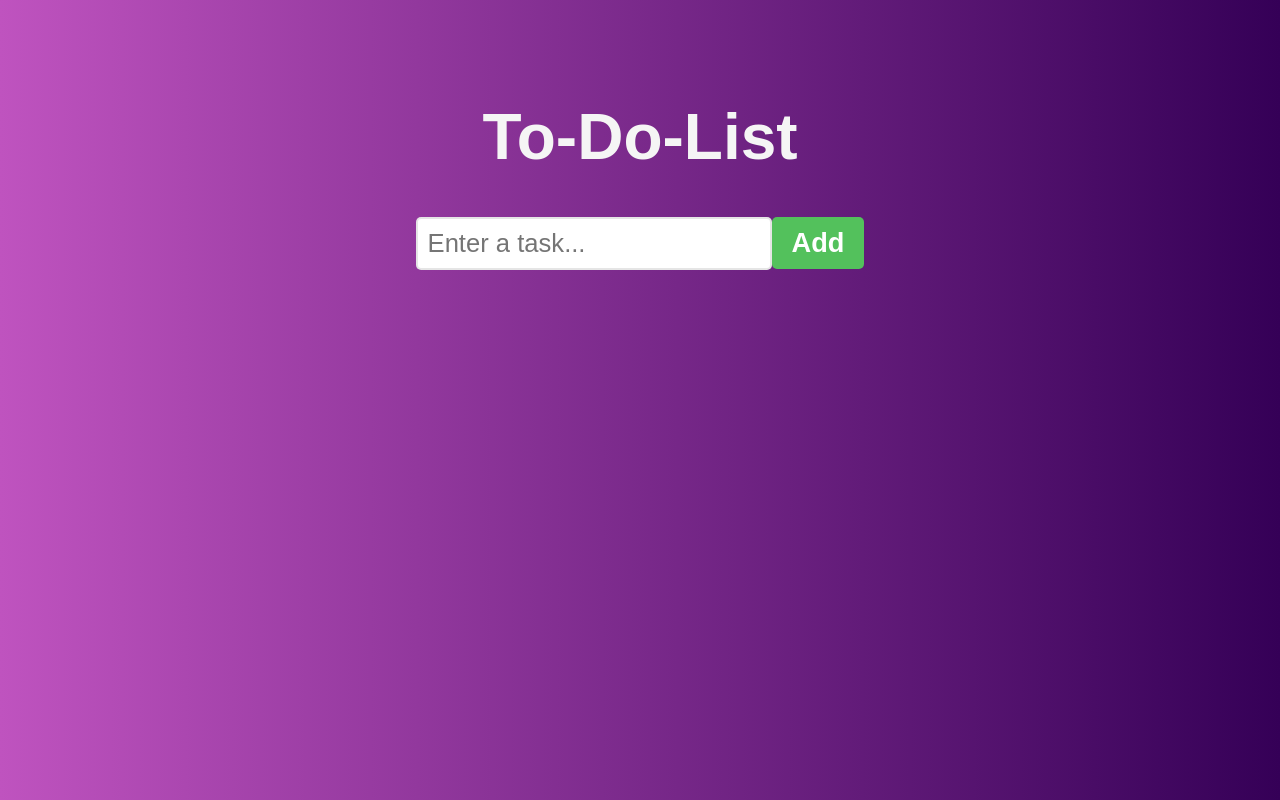
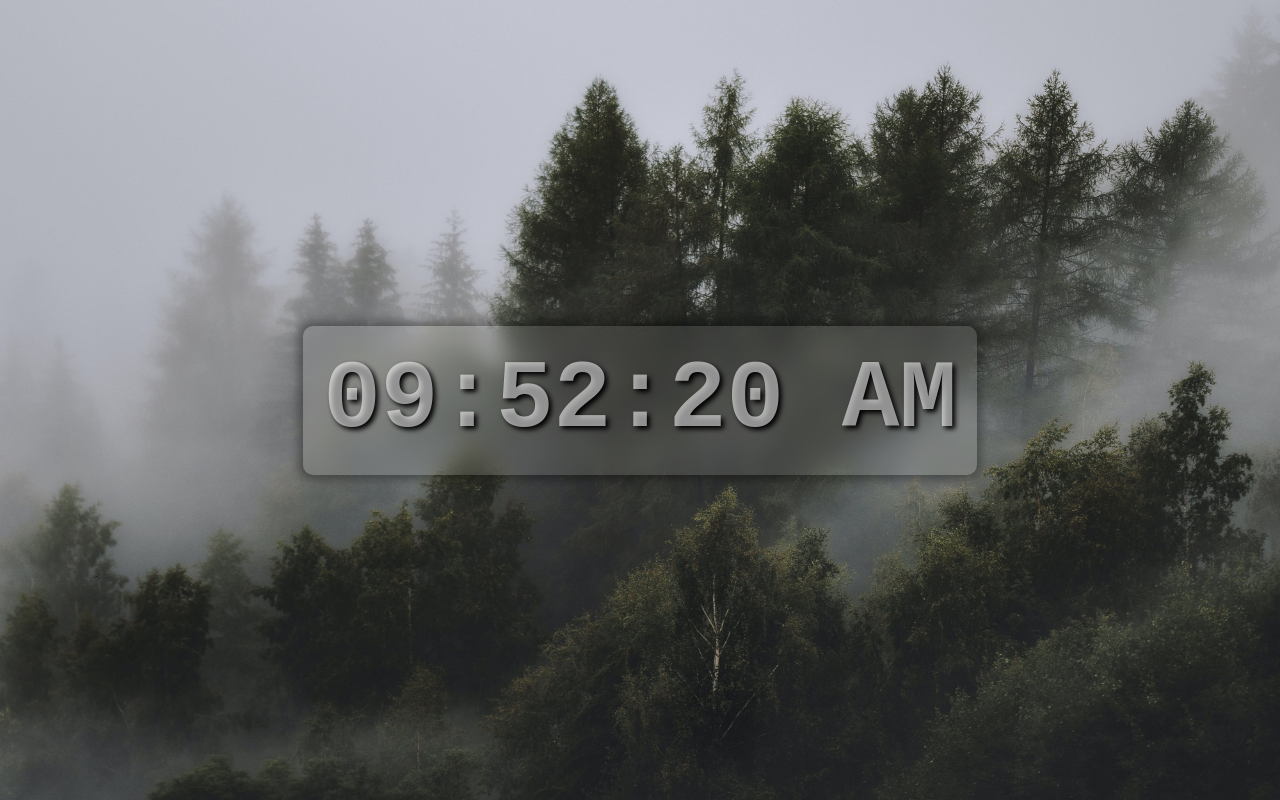
Before and after one commit to sefakpsz/React-With-BroCode, a React (Vite) app: page / in a window 1280 px wide. Built offline with nearby package versions, Linux system fonts and the light colour scheme.

Commit message:
feat: digital clock added

```diff
--- a/src/App.jsx
+++ b/src/App.jsx
@@ -12,8 +12,11 @@
 // import UpdatingStateOfObject from "./UpdatingStateOfObject/UpdatingStateOfObject";
 // import UpdatingStateOfArray from "./UpdatingStateOfArray/UpdatingStateOfArray";
 // import UpdatingStateOfArrayOfObject from "./UpdatingStateOfArrayOfObject/UpdatingStateOfArrayOfObject";
+// import ToDoList from "./ToDoList/ToDoList";
+// import LearnUseEffectColors from "./LearnUseEffect/LearnUseEffectColors";
+// import LearnUseEffectMeasure from "./LearnUseEffect/LearnUseEffectMeasure";
 
-import ToDoList from "./ToDoList/ToDoList";
+import DigitalClock from "./DigitalClock/DigitalClock";
 
 function App() {
   // const fruits = [
@@ -32,10 +35,23 @@ function App() {
   //   { id: 10, name: "broccoli", calories: 50 },
   // ];
 
+  // const [a, setA] = useState(false);
+
   return (
     <>
+      <DigitalClock />
+      {/*
+      <LearnUseEffectMeasure />
+      <button
+        onClick={() => {
+          setA(!a);
+        }}
+      >
+        CLICK
+      </button>
+      {a && <LearnUseEffectMeasure />}
+      <LearnUseEffectColors />
       <ToDoList />
-      {/*
       <UpdatingStateOfArrayOfObject />
       <UpdatingStateOfArray />
       <UpdatingStateOfObject />
--- /dev/null
+++ b/src/DigitalClock/DigitalClock.jsx
@@ -0,0 +1,46 @@
+import { useState } from "react";
+import styles from "./DigitalClock.module.css";
+import { useEffect } from "react";
+
+function DigitalClock() {
+  const [time, setTime] = useState(new Date());
+
+  useEffect(() => {
+    const intervalId = setInterval(() => {
+      setTime(new Date());
+    }, 1000);
+
+    return () => {
+      clearInterval(intervalId);
+    };
+  }, []);
+
+  function getFormattedTime() {
+    let hours = time.getHours();
+    let minutes = time.getMinutes();
+    let seconds = time.getSeconds();
+    let meridiem = hours >= 12 ? "PM" : "AM";
+
+    hours = hours % 12 || 12;
+
+    return `${padZero(hours)}:${padZero(minutes)}:${padZero(
+      seconds
+    )} ${meridiem}`;
+  }
+
+  function padZero(number) {
+    return number < 10 ? `0${number}` : number;
+  }
+
+  return (
+    <>
+      <div className={styles.clock_container}>
+        <div className={styles.clock}>
+          <span>{getFormattedTime()}</span>
+        </div>
+      </div>
+    </>
+  );
+}
+
+export default DigitalClock;
--- /dev/null
+++ b/src/DigitalClock/DigitalClock.module.css
@@ -0,0 +1,30 @@
+body{
+    background-image: url(../assets/trees.jpg);
+    background-position: center;
+    background-repeat: no-repeat;
+    background-size: cover;
+    background-attachment: fixed;
+    margin: 0;
+
+    display: flex;
+    justify-content: center;
+    min-height: 100vh;
+    align-items: center;
+}
+
+.clock_container{
+    background: rgba(255, 255, 255, 0.1);
+    border-radius: 10px;
+    padding: 20px;
+    backdrop-filter: blur(10px);
+    box-shadow: 0 0 10px 5px rgba(0, 0, 0, 0.323);
+}
+
+.clock{
+    color: hsla(0, 0%, 100%, 0.572);
+    font-size: 6rem;
+    font-weight: bold;
+    font-family: 'Courier New', Courier, monospace;
+    text-align: center;
+    text-shadow: 3px 3px 5px black;
+}
--- /dev/null
+++ b/src/LearnUseEffect/LearnUseEffectColors.jsx
@@ -0,0 +1,33 @@
+import { useState, useEffect } from "react";
+
+function LearnUseEffectColors() {
+  const [count, setCount] = useState(0);
+  const [color, setColor] = useState("green");
+
+  useEffect(() => {
+    document.title = `Count: ${count} ${color}`;
+  }, [count, color]);
+
+  function addCount() {
+    setCount((prevCount) => prevCount + 1);
+  }
+
+  function subtractCount() {
+    setCount((prevCount) => prevCount - 1);
+  }
+
+  function changeColor() {
+    setColor((prevColor) => (prevColor === "green" ? "red" : "green"));
+  }
+
+  return (
+    <>
+      <p style={{ color: color }}>Count: {count}</p>
+      <button onClick={addCount}>Add</button>
+      <button onClick={subtractCount}>Subtract</button>
+      <button onClick={changeColor}>Change Color</button>
+    </>
+  );
+}
+
+export default LearnUseEffectColors;
--- /dev/null
+++ b/src/LearnUseEffect/LearnUseEffectMeasure.jsx
@@ -0,0 +1,50 @@
+// useEffect() React Hook that tells React to DO THIS CODE WHEN (pick one):
+// This component re-renders
+// This component mounts
+// The state of a value
+// useEffect(function, [dependencies])
+// 1. useEffect(() => { }) // Runs after every re-render
+// 2. useEffect(() => {}, []) // Runs only on mount
+// 3. useEffect(() => {}, [value]) // Runs on mount + when value changes
+// USES
+// #1 Event Listeners
+// #2 DOM manipulation
+// #3 Subscriptions (real-time updates)
+// #4 Fetching Data from an API
+// #5 Clean up when a component unmounts
+
+import { useEffect } from "react";
+import { useState } from "react";
+
+function LearnUseEffectMeasure() {
+  const [width, setWidth] = useState(window.innerHeight);
+  const [height, setHeight] = useState(window.innerHeight);
+
+  function handleResize() {
+    setWidth(window.innerWidth);
+    setHeight(window.innerHeight);
+  }
+
+  useEffect(() => {
+    window.addEventListener("resize", handleResize);
+    console.log("EVENT LISTENER ADDED");
+
+    return () => {
+      window.removeEventListener("resize", handleResize);
+      console.log("EVENT LISTENER REMOVED");
+    };
+  }, []);
+
+  useEffect(() => {
+    document.title = `Size ${width} x ${height}`;
+  }, [height, width]);
+
+  return (
+    <>
+      <p>Window Width: {width}px</p>
+      <p>Window Height: {height}px</p>
+    </>
+  );
+}
+
+export default LearnUseEffectMeasure;
--- a/src/main.jsx
+++ b/src/main.jsx
@@ -1,10 +1,5 @@
-import { StrictMode } from "react";
 import { createRoot } from "react-dom/client";
 import "./index.css";
 import App from "./App.jsx";
 
-createRoot(document.getElementById("root")).render(
-  <StrictMode>
-    <App />
-  </StrictMode>
-);
+createRoot(document.getElementById("root")).render(<App />);
```
Also changed, not shown: src/assets/trees.jpg (added).
